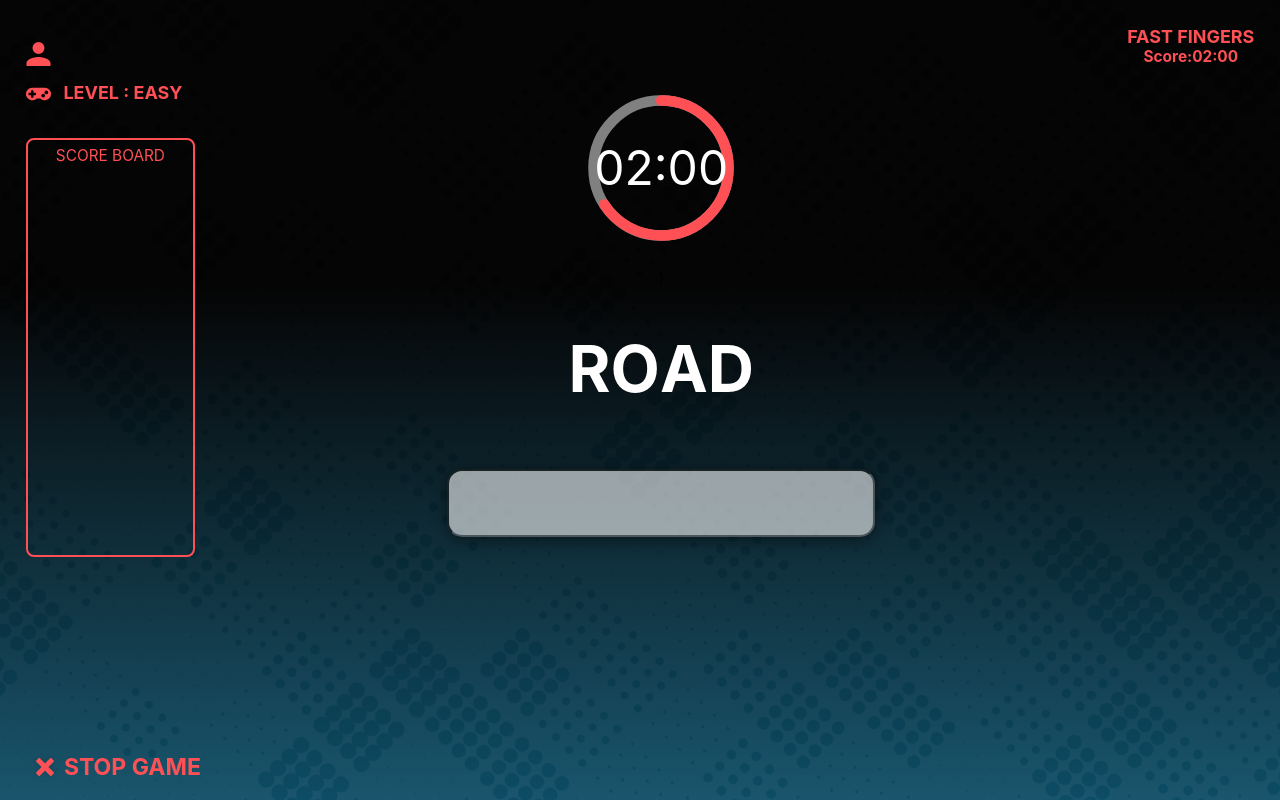
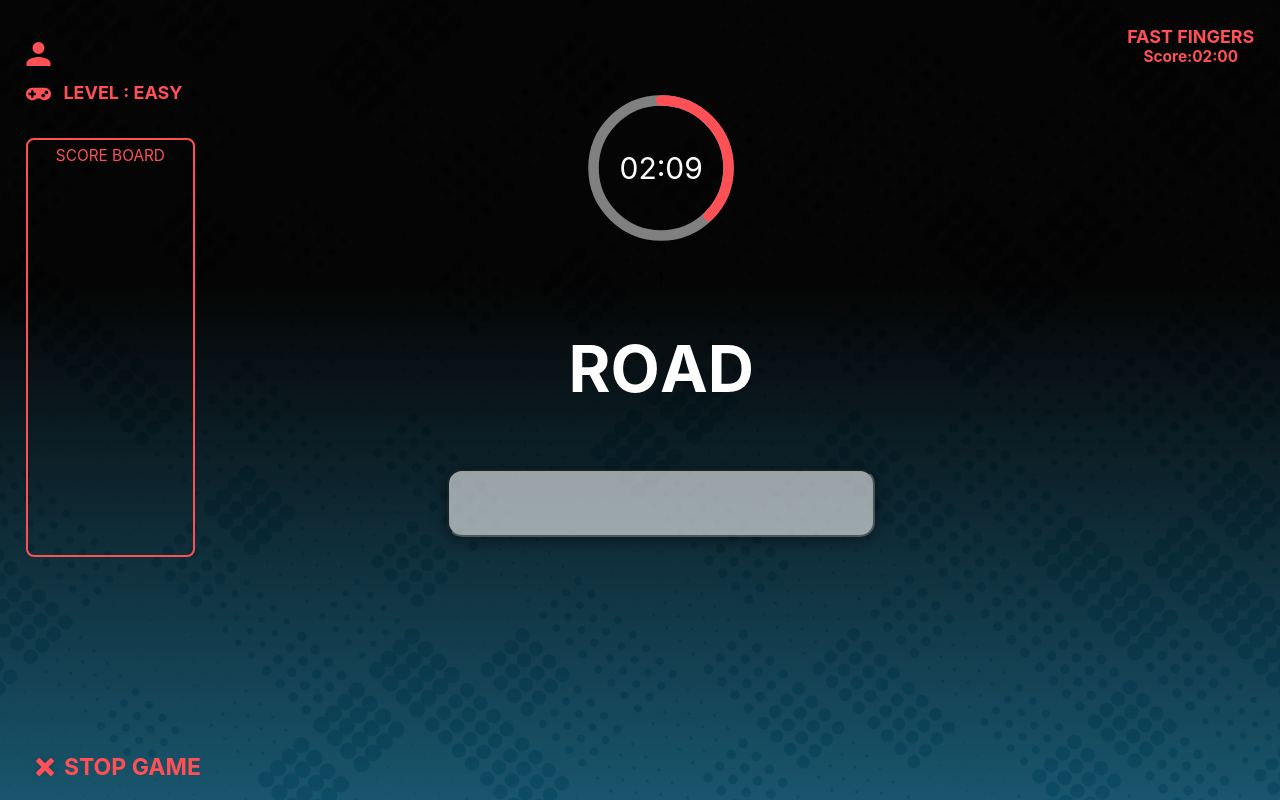
Before and after one commit to pesto-students/fast-fingers-b04-gobinda168, a React (Create React App) app: page /game in a window 1280 px wide. Built offline with nearby package versions, Linux system fonts and the light colour scheme.

Commit message:
Modify game audio and  timer animation

```diff
--- a/src/components/common/Timer/Timer.css
+++ b/src/components/common/Timer/Timer.css
@@ -33,7 +33,7 @@
   justify-content: center;
 
   /* Sort of an arbitrary number; adjust to your liking */
-  font-size: 48px;
+  font-size: 30px;
 }
 
 .base-timer__path-remaining {
--- a/src/components/common/Timer/Timer.jsx
+++ b/src/components/common/Timer/Timer.jsx
@@ -19,7 +19,7 @@ export const Timer = ({ timeForAWord, gameOver, gameStatus }) => {
   let timePassed = 0;
   let timeLeft = TIME_LIMIT;
   let timerInterval = null;
-  let ms = 0;
+  let ms = 10;
 
   function formatTimeLeft(time, ms, gameTimer) {
     // const minutes = Math.floor(time);
--- a/src/components/pages/game/game.jsx
+++ b/src/components/pages/game/game.jsx
@@ -6,9 +6,7 @@ import { RightSidebar } from "./right-sidebar";
 export const Game = () => {
   return (
     <div className="game-page">
-      <audio controls autoPlay style={{ display: "none" }}>
-        <source src="/assets/music.mp3" type="audio/mpeg" />
-      </audio>
+
       <GameLeft />
       <GameCenter />
       <RightSidebar />
--- a/src/components/pages/game/left-sidebar.jsx
+++ b/src/components/pages/game/left-sidebar.jsx
@@ -22,6 +22,11 @@ export const GameLeft = () => {
 
   return (
     <div className="text-color left">
+      {!gameOver && (
+        <audio controls autoPlay style={{ display: "none" }}>
+          <source src="/assets/music.mp3" type="audio/mpeg" />
+        </audio>
+      )}
       <div className="game-left-header">
         <div className="player-name">
           <img src="/assets/images/account.svg" alt="account" width="25vw" />
--- a/src/components/pages/home/home.jsx
+++ b/src/components/pages/home/home.jsx
@@ -23,7 +23,7 @@ export const Home = () => {
           //store the user input
           setCurrentUser({ ...currentUser, name: e.target.value });
           //update error if its true
-          !error && setError(false);
+          error && setError(false);
         }}
         value={currentUser.name}
       />
```
